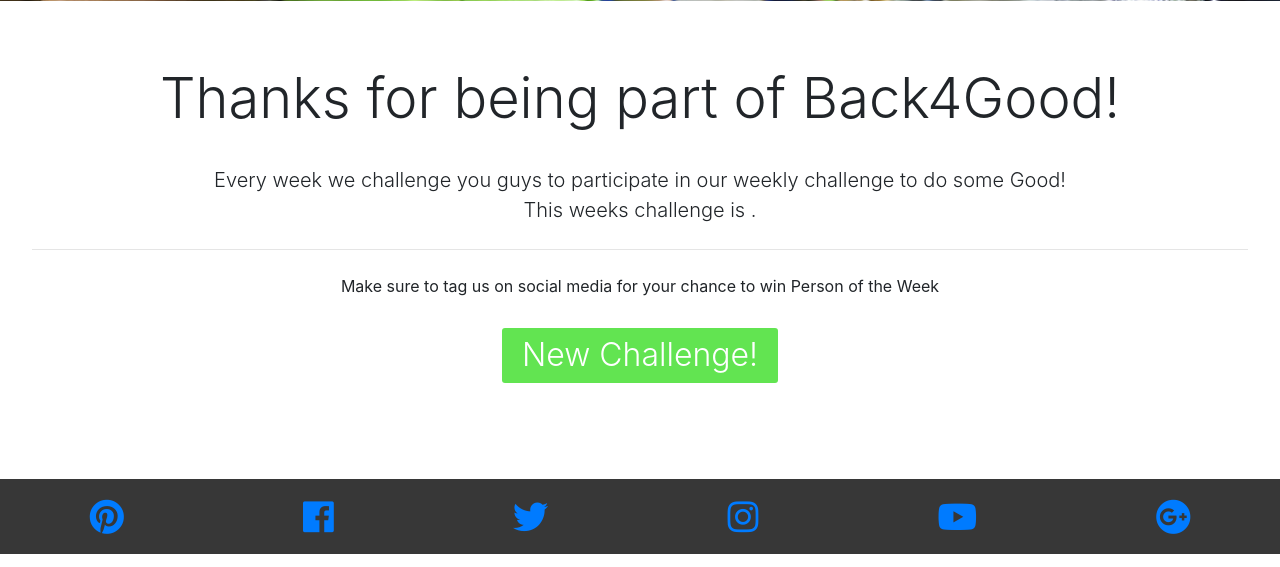
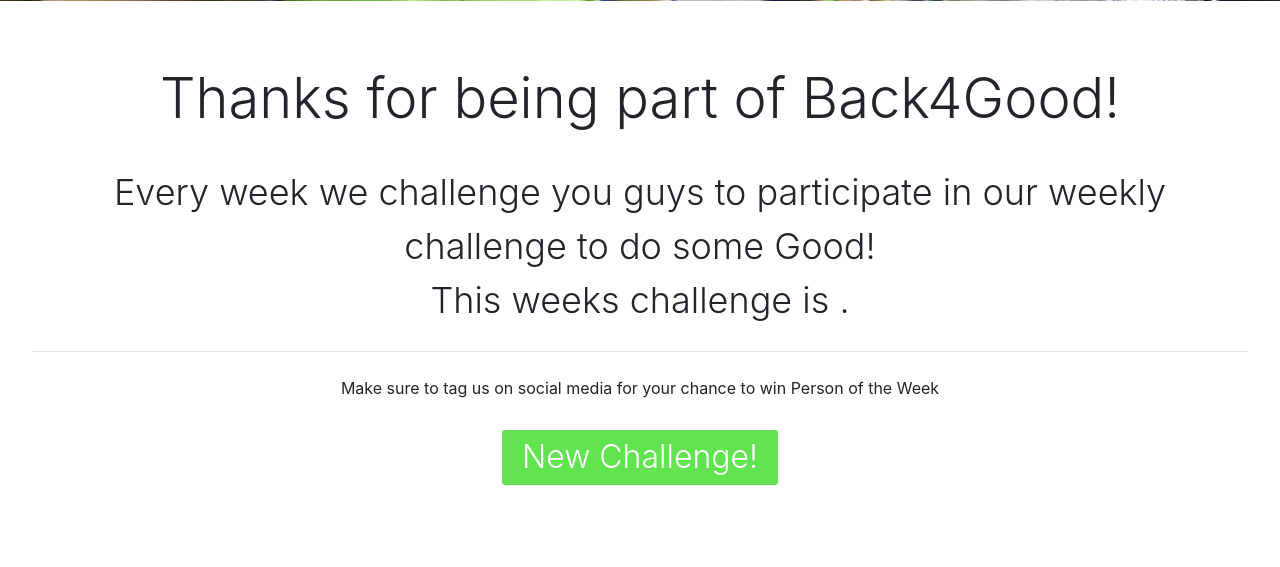
Before and after one commit to Dgabay2015/Back4Good, a Flask app: page / in a window 1280 px wide. Shown: the part 686-1253 px from the top of the page. Run offline with Flask 2, Linux system fonts and the light colour scheme; some libraries are stand-ins or nearby versions; some web fonts are replaced.

Commit message:
Adjusted font size

```diff
--- a/templates/index.html
+++ b/templates/index.html
@@ -61,10 +61,10 @@
           <h1 class="display-4">Thanks for being part of Back4Good!</h1>
 
           <!-- make below more centric -->
-          <p class="lead">Every week we challenge you guys to participate in our weekly challenge to do some Good!<br/z>
+          <p class="lead" style="font-size: 2.25rem">Every week we challenge you guys to participate in our weekly challenge to do some Good!<br/z>
           This weeks challenge is {{challenge}} {{location}}.</p>
           <hr class="my-4">
-          <p>Make sure to tag us on social media for your chance to win Person of the Week</p>
+          <p >Make sure to tag us on social media for your chance to win Person of the Week</p>
           <!-- <a class="btn btn-primary btn-lg" href="#" role="button">Learn more</a> -->
           <form action="/" method="POST">
             <!-- <input id="input-form" type="text" name="firstname" placeholder="Enter player name"> -->
```
